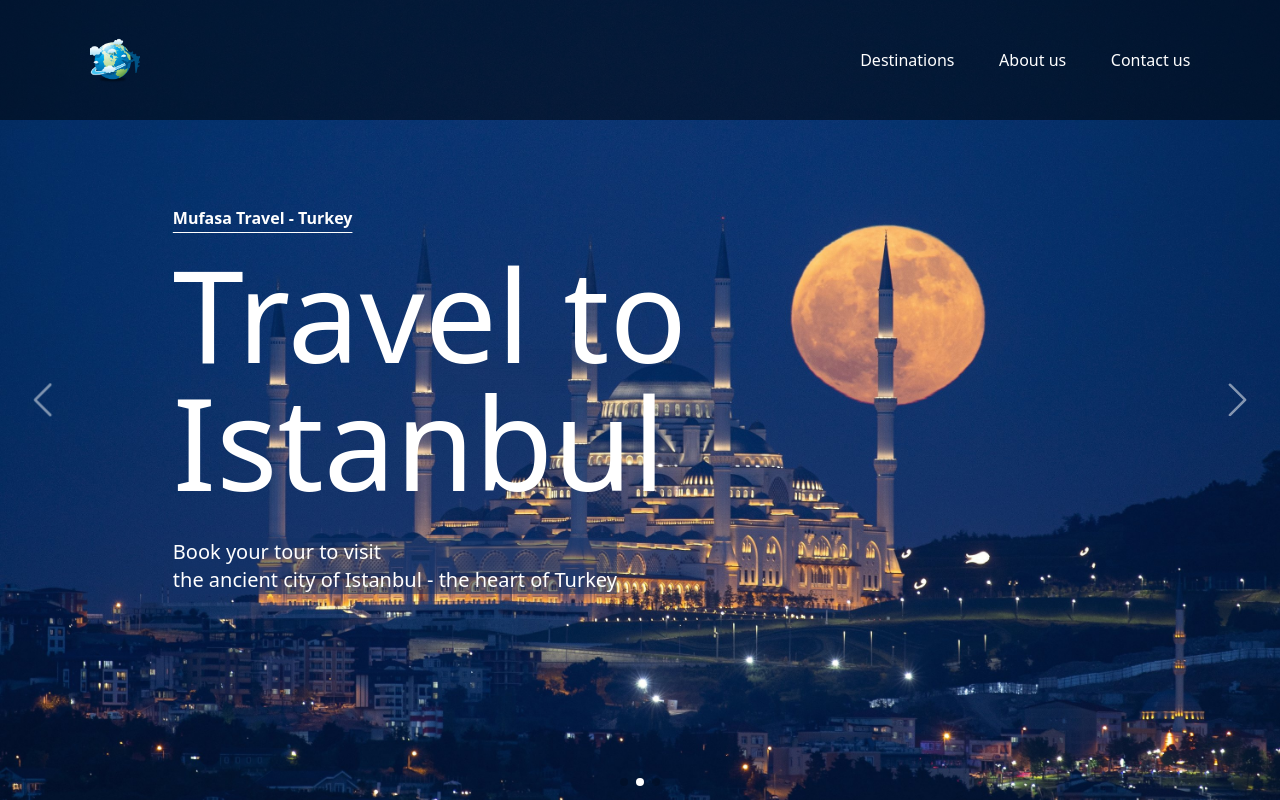
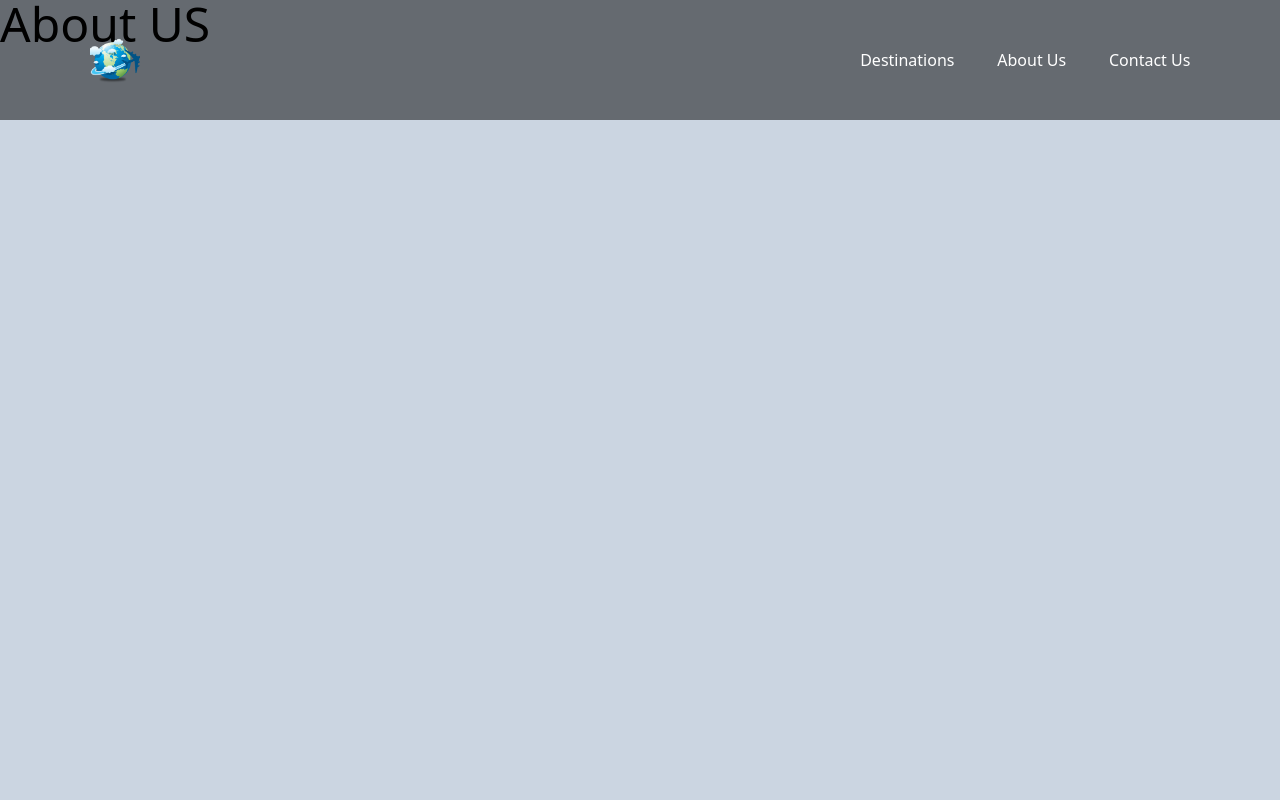
Before and after one commit to mustafagarko/travel-app, a React (Create React App) app: page /about in a window 1280 px wide. Built offline with nearby package versions, Linux system fonts and the light colour scheme.

Commit message:
Navigation

```diff
--- a/package.json
+++ b/package.json
@@ -11,6 +11,7 @@
     "postcss": "^8.4.29",
     "react": "^18.2.0",
     "react-dom": "^18.2.0",
+    "react-router-dom": "^6.16.0",
     "react-scripts": "^5.0.1",
     "swiper": "^10.2.0",
     "web-vitals": "^2.1.4"
--- a/src/App.js
+++ b/src/App.js
@@ -1,10 +1,19 @@
 import Homepage from "./Pages/Homepage/Homepage";
 import Navbar from "./Components/Navbar";
+import { Route, Routes } from "react-router-dom";
+import AboutUs from "./Pages/AboutsUs/AboutUs";
+import ContactUs from "./Pages/ContactUs/ContactUs";
+import Destinations from "./Pages/Destinations/Destinations";
 function App() {
   return (
     <>
       <Navbar />
-      <Homepage />
+      <Routes>
+        <Route path="/" element={<Homepage />}></Route>
+        <Route path="/about" element={<AboutUs />}></Route>
+        <Route path="/contact" element={<ContactUs />}></Route>
+        <Route path="/destinations" element={<Destinations />}></Route>
+      </Routes>
     </>
   );
 }
--- a/src/Components/Navbar.jsx
+++ b/src/Components/Navbar.jsx
@@ -1,21 +1,24 @@
+import { Link } from "react-router-dom";
 import logo from "../Pictures/logo.png";
 
 export default function Navbar() {
   return (
     <nav className=" fixed top-0 left-0 w-screen h-[15vh] bg-black z-10  bg-opacity-50 px-[7vw] flex justify-between items-center">
-      <img
-        src={logo}
-        className="object-cover w-[50px] h-[50px] cursor-pointer"
-      ></img>
+      <Link to="/">
+        <img
+          src={logo}
+          className="object-cover w-[50px] h-[50px] cursor-pointer"
+        ></img>
+      </Link>
       <ul className="text-white flex w-[30%] justify-between ">
         <li className="hover:opacity-50">
-          <a href="#">Destinations</a>
+          <Link to="/destinations">Destinations</Link>
         </li>
         <li className="hover:opacity-50">
-          <a href="#">About us</a>
+          <Link to="/about">About Us</Link>
         </li>
         <li className="hover:opacity-50">
-          <a href="#">Contact us</a>
+          <Link to="/contact">Contact Us</Link>
         </li>
       </ul>
     </nav>
--- /dev/null
+++ b/src/Pages/AboutsUs/AboutUs.jsx
@@ -0,0 +1,9 @@
+const AboutUs = () => {
+  return (
+    <section className="w-screen h-screen bg-slate-300">
+      <div className="text-5xl">About US</div>
+    </section>
+  );
+};
+
+export default AboutUs;
--- /dev/null
+++ b/src/Pages/ContactUs/ContactUs.jsx
@@ -0,0 +1,5 @@
+const ContactUs = () => {
+  return <div>ContactUs</div>;
+};
+
+export default ContactUs;
--- /dev/null
+++ b/src/Pages/Destinations/Destinations.jsx
@@ -0,0 +1,5 @@
+const Destinations = () => {
+  return <div>Destinations</div>;
+};
+
+export default Destinations;
--- a/src/Pages/Homepage/HomepageSwiperSection.jsx
+++ b/src/Pages/Homepage/HomepageSwiperSection.jsx
@@ -32,25 +32,25 @@ export default function HomepageFormSection() {
     >
       <SwiperSlide>
         <img src={slide1Bg} className=" object-cover w-full h-full" />
-        <div class="pr-[10vw] md:pr-0 md:w-fit w-full flex md:justify-normal justify-center">
-          <h1 class="text-white w-fit flex gap-2 md:text-xl text-2xl">
+        <div className="pr-[10vw] md:pr-0 md:w-fit w-full flex md:justify-normal justify-center">
+          <h1 className="text-white w-fit flex gap-2 md:text-xl text-2xl">
             учимся
-            <span class="w-fit text-[#3577F6]"> Онлайн</span>
+            <span className="w-fit text-[#3577F6]"> Онлайн</span>
           </h1>
         </div>
-        <div class="absolute md:top-1/2 top-[60vh] left-1/2 w-full md:ml-[10vw] -translate-x-[46.5%] -translate-y-1/2 flex flex-col md:gap-8 gap-3">
-          <div class="flex flex-col gap-5">
-            <p class="underline w-fit underline-offset-8 md:font-bold text-white md:text-base text-xl font-semibold rounded-r-none">
+        <div className="absolute md:top-1/2 top-[60vh] left-1/2 w-full md:ml-[10vw] -translate-x-[46.5%] -translate-y-1/2 flex flex-col md:gap-8 gap-3">
+          <div className="flex flex-col gap-5">
+            <p className="underline w-fit underline-offset-8 md:font-bold text-white md:text-base text-xl font-semibold rounded-r-none">
               Mufasa Travel - USA
             </p>
-            <h1 class="text-white w-fit md:text-9xl text-4xl font-medium">
+            <h1 className="text-white w-fit md:text-9xl text-4xl font-medium">
               Travel to
               <br />
               New York City
             </h1>
           </div>
-          <div class="flex md:flex-row flex-col gap-8 justify-between">
-            <p class="text-white bg-[#050402] bg-opacity-50 font-thin mr-[15vw] text-xl leading-7">
+          <div className="flex md:flex-row flex-col gap-8 justify-between">
+            <p className="text-white bg-[#050402] bg-opacity-50 font-thin mr-[15vw] text-xl leading-7">
               Book your NYC adventure today <br />
               and explore the heart of the Big Apple
             </p>
@@ -59,25 +59,25 @@ export default function HomepageFormSection() {
       </SwiperSlide>
       <SwiperSlide>
         <img src={slide2Bg} className=" object-cover w-full h-full" />
-        <div class="pr-[10vw] md:pr-0 md:w-fit w-full flex md:justify-normal justify-center">
-          <h1 class="text-white w-fit flex gap-2 md:text-xl text-2xl">
+        <div className="pr-[10vw] md:pr-0 md:w-fit w-full flex md:justify-normal justify-center">
+          <h1 className="text-white w-fit flex gap-2 md:text-xl text-2xl">
             учимся
-            <span class="w-fit text-[#3577F6]"> Онлайн</span>
+            <span className="w-fit text-[#3577F6]"> Онлайн</span>
           </h1>
         </div>
-        <div class="absolute md:top-1/2 top-[60vh] left-1/2 w-full md:ml-[10vw] -translate-x-[46.5%] -translate-y-1/2 flex flex-col md:gap-8 gap-3">
-          <div class="flex flex-col gap-5">
-            <p class="w-fit underline underline-offset-8 md:font-bold text-white md:text-base text-xl font-semibold">
+        <div className="absolute md:top-1/2 top-[60vh] left-1/2 w-full md:ml-[10vw] -translate-x-[46.5%] -translate-y-1/2 flex flex-col md:gap-8 gap-3">
+          <div className="flex flex-col gap-5">
+            <p className="w-fit underline underline-offset-8 md:font-bold text-white md:text-base text-xl font-semibold">
               Mufasa Travel - Turkey
             </p>
-            <h1 class="text-white md:text-9xl text-4xl font-medium">
+            <h1 className="text-white md:text-9xl text-4xl font-medium">
               Travel to
               <br />
               Istanbul
             </h1>
           </div>
-          <div class="flex md:flex-row flex-col gap-8 justify-between">
-            <p class="text-white bg-[#133369] bg-opacity-50 font-thin mr-[15vw] text-xl leading-7">
+          <div className="flex md:flex-row flex-col gap-8 justify-between">
+            <p className="text-white bg-[#133369] bg-opacity-50 font-thin mr-[15vw] text-xl leading-7">
               Book your tour to visit <br />
               the ancient city of Istanbul - the heart of Turkey
             </p>
@@ -86,24 +86,24 @@ export default function HomepageFormSection() {
       </SwiperSlide>
       <SwiperSlide>
         <img src={slide3Bg} className=" object-cover w-full h-full" />
-        <div class="pr-[10vw] md:pr-0 md:w-fit w-full flex md:justify-normal justify-center">
-          <h1 class="text-white w-fit flex gap-2 md:text-xl text-2xl">
+        <div className="pr-[10vw] md:pr-0 md:w-fit w-full flex md:justify-normal justify-center">
+          <h1 className="text-white w-fit flex gap-2 md:text-xl text-2xl">
             учимся
-            <span class="w-fit text-[#3577F6]"> Онлайн</span>
+            <span className="w-fit text-[#3577F6]"> Онлайн</span>
           </h1>
         </div>
-        <div class="absolute md:top-1/2 top-[60vh] left-1/2 w-full md:ml-[10vw] -translate-x-[46.5%] -translate-y-1/2 flex flex-col md:gap-8 gap-3">
-          <div class="flex flex-col gap-5">
-            <p class="underline underline-offset-8 md:font-bold text-white md:text-base text-xl font-semibold">
+        <div className="absolute md:top-1/2 top-[60vh] left-1/2 w-full md:ml-[10vw] -translate-x-[46.5%] -translate-y-1/2 flex flex-col md:gap-8 gap-3">
+          <div className="flex flex-col gap-5">
+            <p className="underline underline-offset-8 md:font-bold text-white md:text-base text-xl font-semibold">
               Mufasa Travel - UK
             </p>
-            <h1 class="text-white md:text-9xl text-4xl font-medium">
+            <h1 className="text-white md:text-9xl text-4xl font-medium">
               Travel to <br />
               London
             </h1>
           </div>
-          <div class="flex md:flex-row flex-col gap-8 justify-between">
-            <p class="text-white bg-[#101519] bg-opacity-50 font-thin mr-[15vw] text-xl leading-7">
+          <div className="flex md:flex-row flex-col gap-8 justify-between">
+            <p className="text-white bg-[#101519] bg-opacity-50 font-thin mr-[15vw] text-xl leading-7">
               Book your London tour <br />
               and experience the charm of the UK capital
             </p>
--- a/src/index.js
+++ b/src/index.js
@@ -2,10 +2,13 @@ import React from "react";
 import ReactDOM from "react-dom/client";
 import App from "./App";
 import "./index.css";
+import { BrowserRouter } from "react-router-dom";
 
 const root = ReactDOM.createRoot(document.getElementById("root"));
 root.render(
   <React.StrictMode>
-    <App />
+    <BrowserRouter>
+      <App />
+    </BrowserRouter>
   </React.StrictMode>
 );
```
Also changed, not shown: 1 other file (tests, documents, lock files or other folders).
